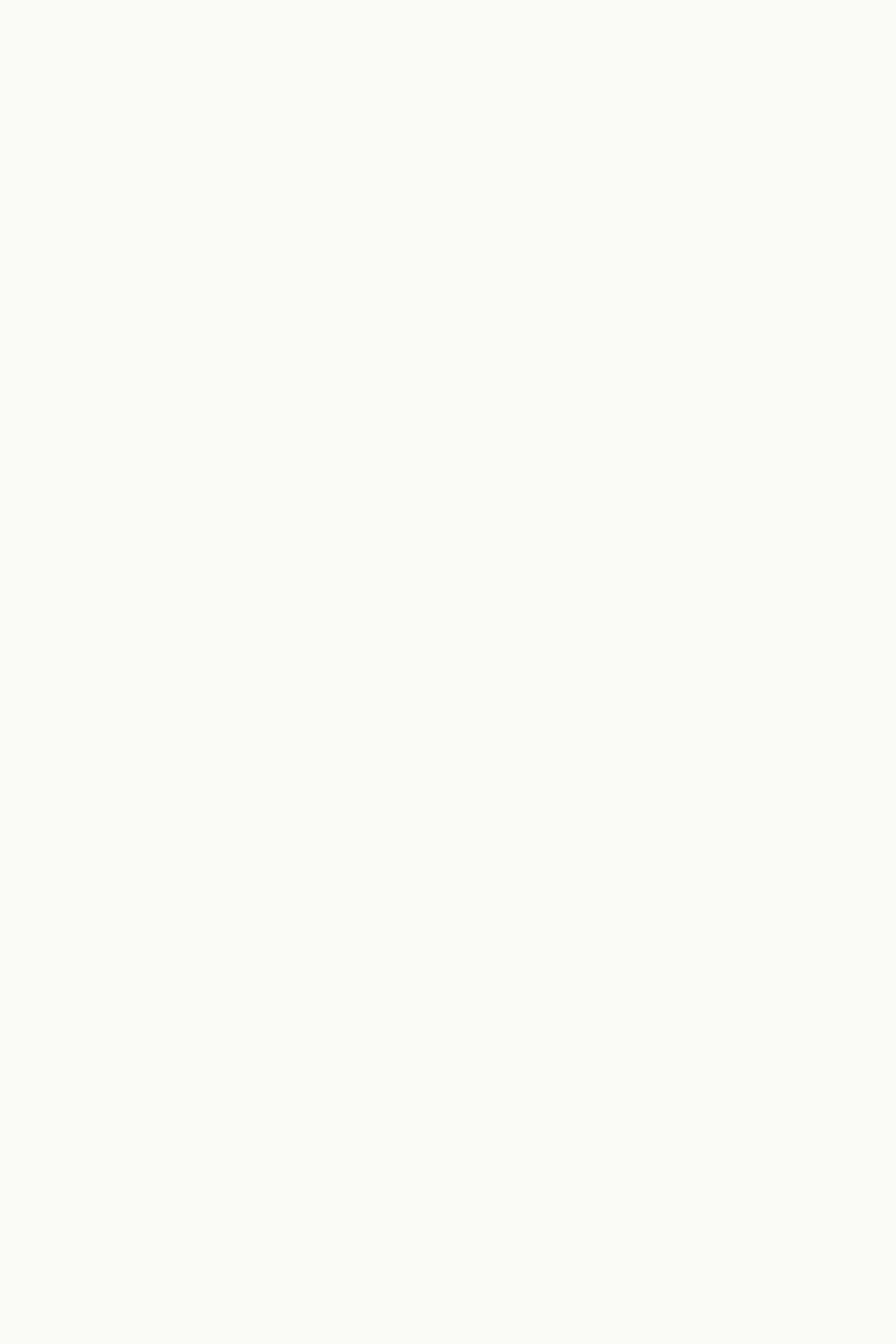
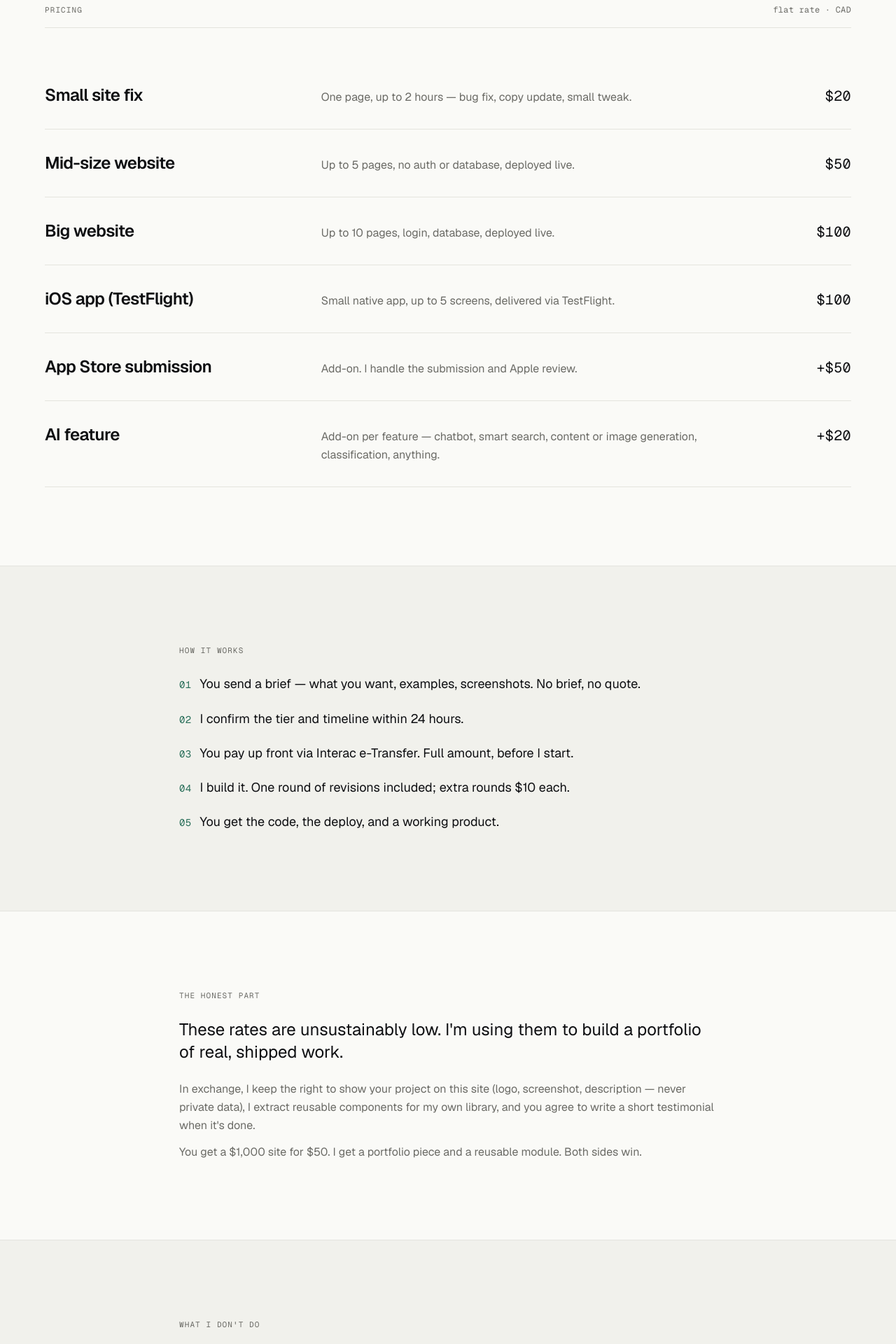
Before and after one commit to ckybryan/bryanstudio.dev, a React (Vite) app: page /services in a window 1280 px wide. Before the commit this address had no page. Shown: the part 800-2720 px from the top of the page at 70% size. Before the commit the page ends 800 px from the top, so only its background shows below. Built offline with nearby package versions, Linux system fonts and the light colour scheme.

Commit message:
feat: add /services pricing page
Editorial-styled services page matching DeveloperPortfolio. Flat-rate
pricing tiers for sites, iOS apps, and AI feature add-ons. Linked from
header nav and footer.

```diff
--- a/src/App.tsx
+++ b/src/App.tsx
@@ -6,6 +6,7 @@ import PrivacyPolicy from './pages/PrivacyPolicy';
 import Support from './pages/Support';
 import Terms from './pages/Terms';
 import NewsletterConfirmed from './pages/NewsletterConfirmed';
+import Services from './pages/Services';
 import ScrollToTop from './components/studio/ScrollToTop';
 
 function App() {
@@ -16,6 +17,7 @@ function App() {
         {/* Studio home */}
         <Route path="/" element={<DeveloperPortfolio />} />
         <Route path="/studio" element={<Studio />} />
+        <Route path="/services" element={<Services />} />
         <Route path="/newsletter/confirmed" element={<NewsletterConfirmed />} />
 
         {/* PetCrew app routes */}
--- a/src/components/studio/StudioFooter.tsx
+++ b/src/components/studio/StudioFooter.tsx
@@ -64,6 +64,11 @@ export default function StudioFooter() {
                 </Link>
               </li>
               <li>
+                <Link to="/services" className="hover:text-white transition-colors">
+                  Services
+                </Link>
+              </li>
+              <li>
                 <a
                   href="mailto:info@bryanstudio.dev"
                   className="hover:text-white transition-colors"
--- a/src/components/studio/StudioNav.tsx
+++ b/src/components/studio/StudioNav.tsx
@@ -8,6 +8,7 @@ type Props = {
 
 const defaultLinks: NavLink[] = [
   { label: 'Products', href: '/#products' },
+  { label: 'Services', href: '/services' },
   { label: 'Studio', href: '/studio' },
   { label: 'Contact', href: 'mailto:info@bryanstudio.dev', external: true },
 ];
--- /dev/null
+++ b/src/pages/Services.tsx
@@ -0,0 +1,194 @@
+import StudioNav from '../components/studio/StudioNav';
+import StudioFooter from '../components/studio/StudioFooter';
+
+type Tier = {
+  name: string;
+  price: string;
+  blurb: string;
+};
+
+const tiers: Tier[] = [
+  {
+    name: 'Small site fix',
+    price: '$20',
+    blurb: 'One page, up to 2 hours — bug fix, copy update, small tweak.',
+  },
+  {
+    name: 'Mid-size website',
+    price: '$50',
+    blurb: 'Up to 5 pages, no auth or database, deployed live.',
+  },
+  {
+    name: 'Big website',
+    price: '$100',
+    blurb: 'Up to 10 pages, login, database, deployed live.',
+  },
+  {
+    name: 'iOS app (TestFlight)',
+    price: '$100',
+    blurb: 'Small native app, up to 5 screens, delivered via TestFlight.',
+  },
+  {
+    name: 'App Store submission',
+    price: '+$50',
+    blurb: 'Add-on. I handle the submission and Apple review.',
+  },
+  {
+    name: 'AI feature',
+    price: '+$20',
+    blurb:
+      'Add-on per feature — chatbot, smart search, content or image generation, classification, anything.',
+  },
+];
+
+export default function Services() {
+  return (
+    <div className="min-h-screen bg-paper text-ink">
+      <StudioNav />
+
+      {/* Hero */}
+      <section className="px-6 md:px-8 py-28 md:py-40">
+        <div className="max-w-6xl mx-auto">
+          <p className="mono-caps text-[11px] text-muted mb-8">
+            Services — taking on a small batch
+          </p>
+          <h1 className="display text-5xl md:text-[72px] leading-[1.05] max-w-4xl mb-8">
+            Cheap, fast websites and iOS apps. AI built in.
+          </h1>
+          <p className="text-lg md:text-xl text-muted max-w-2xl leading-relaxed">
+            Flat-rate pricing. No hourly billing, no surprises. I'm taking on a
+            small batch of projects right now to grow my portfolio — these
+            rates won't last forever.
+          </p>
+        </div>
+      </section>
+
+      {/* Pricing */}
+      <section className="px-6 md:px-8 py-20 md:py-28 border-t border-rule">
+        <div className="max-w-6xl mx-auto">
+          <div className="flex items-baseline justify-between mb-12 border-b border-rule pb-4">
+            <p className="mono-caps text-[11px] text-muted">Pricing</p>
+            <p className="mono text-xs text-muted">flat rate · CAD</p>
+          </div>
+
+          <ul className="divide-y divide-rule border-b border-rule">
+            {tiers.map((tier) => (
+              <li
+                key={tier.name}
+                className="grid grid-cols-12 gap-4 md:gap-8 py-6 md:py-8 items-baseline"
+              >
+                <div className="col-span-12 md:col-span-4">
+                  <p className="display text-xl md:text-2xl">{tier.name}</p>
+                </div>
+                <div className="col-span-8 md:col-span-6">
+                  <p className="text-base text-muted leading-relaxed">
+                    {tier.blurb}
+                  </p>
+                </div>
+                <div className="col-span-4 md:col-span-2 text-right">
+                  <p className="mono text-lg md:text-xl text-ink">
+                    {tier.price}
+                  </p>
+                </div>
+              </li>
+            ))}
+          </ul>
+        </div>
+      </section>
+
+      {/* How I work */}
+      <section className="bg-paper-2 px-6 md:px-8 py-20 md:py-28 border-t border-b border-rule">
+        <div className="max-w-3xl mx-auto">
+          <p className="mono-caps text-[11px] text-muted mb-6">How it works</p>
+          <ol className="space-y-5 text-lg text-ink leading-relaxed">
+            <li>
+              <span className="mono text-sm text-accent mr-3">01</span>
+              You send a brief — what you want, examples, screenshots. No
+              brief, no quote.
+            </li>
+            <li>
+              <span className="mono text-sm text-accent mr-3">02</span>
+              I confirm the tier and timeline within 24 hours.
+            </li>
+            <li>
+              <span className="mono text-sm text-accent mr-3">03</span>
+              You pay up front via Interac e-Transfer. Full amount, before I
+              start.
+            </li>
+            <li>
+              <span className="mono text-sm text-accent mr-3">04</span>
+              I build it. One round of revisions included; extra rounds $10
+              each.
+            </li>
+            <li>
+              <span className="mono text-sm text-accent mr-3">05</span>
+              You get the code, the deploy, and a working product.
+            </li>
+          </ol>
+        </div>
+      </section>
+
+      {/* The honest part */}
+      <section className="px-6 md:px-8 py-20 md:py-28 border-b border-rule">
+        <div className="max-w-3xl mx-auto">
+          <p className="mono-caps text-[11px] text-muted mb-6">
+            The honest part
+          </p>
+          <p className="text-xl md:text-2xl leading-relaxed text-ink mb-6">
+            These rates are unsustainably low. I'm using them to build a
+            portfolio of real, shipped work.
+          </p>
+          <p className="text-base text-muted leading-relaxed mb-3">
+            In exchange, I keep the right to show your project on this site
+            (logo, screenshot, description — never private data), I extract
+            reusable components for my own library, and you agree to write a
+            short testimonial when it's done.
+          </p>
+          <p className="text-base text-muted leading-relaxed">
+            You get a $1,000 site for $50. I get a portfolio piece and a
+            reusable module. Both sides win.
+          </p>
+        </div>
+      </section>
+
+      {/* What I don't do */}
+      <section className="bg-paper-2 px-6 md:px-8 py-20 md:py-28 border-b border-rule">
+        <div className="max-w-3xl mx-auto">
+          <p className="mono-caps text-[11px] text-muted mb-6">
+            What I don't do
+          </p>
+          <ul className="space-y-3 text-lg text-ink leading-relaxed">
+            <li>— WordPress, Wix, Squarespace, or any no-code platform tweaks</li>
+            <li>— Projects without a written brief</li>
+            <li>
+              — Anything requiring your DNS or domain registrar password (you
+              keep that — I'll send the records to add)
+            </li>
+            <li>— Vague scopes ("just make it look nice")</li>
+          </ul>
+        </div>
+      </section>
+
+      {/* Contact */}
+      <section className="px-6 md:px-8 py-24">
+        <div className="max-w-2xl mx-auto text-center">
+          <p className="mono-caps text-[11px] text-muted mb-6">Get in touch</p>
+          <p className="text-xl md:text-2xl leading-relaxed text-ink mb-6">
+            Send a brief, get a quote within 24 hours.
+          </p>
+          <a
+            href="mailto:info@bryanstudio.dev?subject=Project%20brief"
+            className="mono text-sm text-accent link-sweep inline-block"
+          >
+            info@bryanstudio.dev →
+          </a>
+          <p className="mono text-xs text-muted mt-8">
+            Toronto · Eastern Time · payment via Interac e-Transfer
+          </p>
+        </div>
+      </section>
+
+      <StudioFooter />
+    </div>
+  );
+}
```
